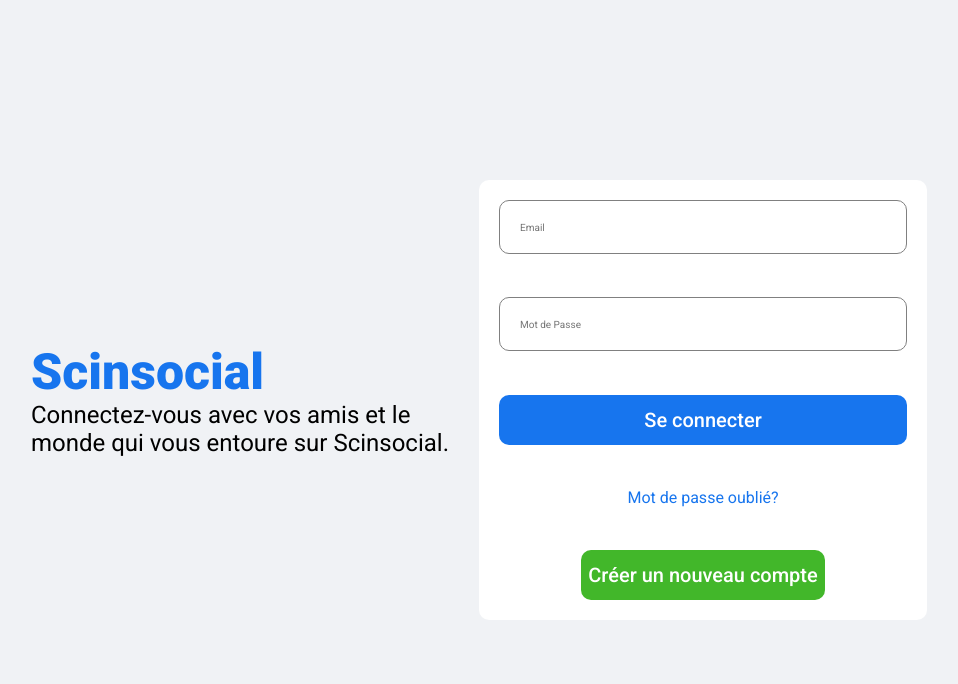
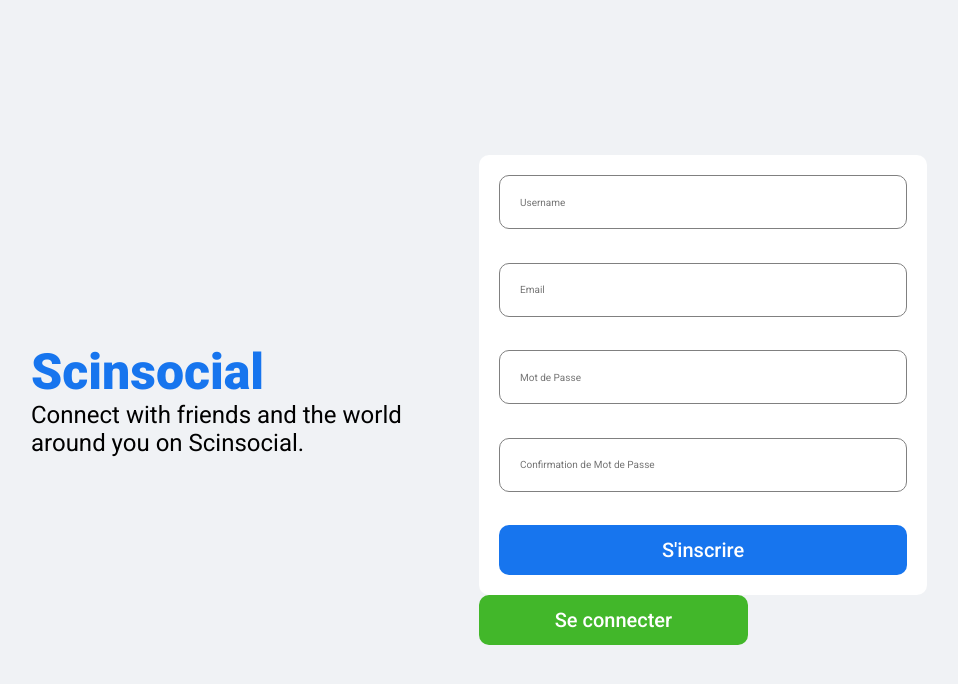
Before and after one commit to yayasane/mern-social-media-react, a React (Create React App) app: page /register in a window 1280 px wide. Shown: the top 684 px of the page, without its empty margins (161-1119 px from the left). Built offline with nearby package versions, Linux system fonts and the light colour scheme; no server answers.

Commit message:
Use websoket url env variable for socket connection

```diff
--- a/package.json
+++ b/package.json
@@ -42,5 +42,8 @@
       "last 1 firefox version",
       "last 1 safari version"
     ]
+  },
+  "engines": {
+    "node": "v14.16.0"
   }
 }
--- a/public/assets/style.css
+++ /dev/null
@@ -1,10 +0,0 @@
-* {
-  margin: 0;
-  font-family: 'Roboto', sans-serif;
-}
-
-input,
-button,
-textarea:focus {
-  outline: none;
-}
--- a/public/index.html
+++ b/public/index.html
@@ -8,8 +8,18 @@
       content="Web site created using create-react-app"
     />
     <link href="https://fonts.googleapis.com/css2?family=Roboto:wght@100;300;400;500;700;900&display=swap" rel="stylesheet">
+<style>
+  * {
+  margin: 0;
+  font-family: 'Roboto', sans-serif;
+}
 
-    <link rel="stylesheet" href="http://localhost:3000/assets/style.css">
+input,
+button,
+textarea:focus {
+  outline: none;
+}
+</style>
 
     <title>Social App</title>
   </head>
--- a/src/App.jsx
+++ b/src/App.jsx
@@ -22,7 +22,7 @@ function App() {
         <Route
           path="/register"
           render={(props) =>
-            user ? <Redirect to="/" /> : <Login {...props} />
+            user ? <Redirect to="/" /> : <Register {...props} />
           }
           exact
         />
--- a/src/components/chatOnline/ChatOnline.jsx
+++ b/src/components/chatOnline/ChatOnline.jsx
@@ -14,7 +14,7 @@ const ChatOnline = ({ onlineUsers, currentId, setCurrentChat }) => {
   }
 
   const fetchConversation = async (user) => {
-    console.log(user)
+    // console.log(user)
     const { data } = await axios.get(
       `${API_URL}/conversations/find/${currentId}/${user._id}`,
     )
@@ -29,7 +29,6 @@ const ChatOnline = ({ onlineUsers, currentId, setCurrentChat }) => {
   useEffect(() => {
     fetchFriends(currentId)
   }, [currentId])
-  console.log(friends)
   return (
     <div className="chatOnline">
       {onlineFriends.map((o) => (
--- a/src/components/conversation/Conversation.jsx
+++ b/src/components/conversation/Conversation.jsx
@@ -12,7 +12,7 @@ const Conversation = ({ conversation, currentUser }) => {
   const fetchFriend = async (friendId) => {
     try {
       const { data } = await axios.get(`${API_URL}/users?userId=${friendId}`)
-      console.log(data)
+      // console.log(data)
       setUser(data)
     } catch (err) {
       console.log(err)
--- a/src/pages/login/Login.jsx
+++ b/src/pages/login/Login.jsx
@@ -3,6 +3,7 @@ import { useContext, useRef } from 'react'
 import { loginCall } from '../../apiCalls'
 import { AuthContext } from '../../contexts/auth/AuthContext'
 import { CircularProgress } from '@mui/material'
+import { Link } from 'react-router-dom'
 const Login = () => {
   const { user, isFetching, error, dispatch } = useContext(AuthContext)
   const email = useRef()
@@ -50,6 +51,8 @@ const Login = () => {
               )}
             </button>
             <span className="loginForgot">Mot de passe oublié?</span>
+          </form>
+          <Link to="/register">
             <button className="loginRegisterButton" disabled={isFetching}>
               {isFetching ? (
                 <CircularProgress color="inherit" size="15px" />
@@ -57,7 +60,7 @@ const Login = () => {
                 'Créer un nouveau compte'
               )}
             </button>
-          </form>
+          </Link>
         </div>
       </div>
     </div>
--- a/src/pages/messenger/Messenger.jsx
+++ b/src/pages/messenger/Messenger.jsx
@@ -21,6 +21,7 @@ const Messenger = () => {
   const socket = useRef()
 
   const API_URL = process.env.REACT_APP_API
+  const socketUrl = process.env.REACT_APP_WEB_SOCKET_URL
 
   const fetchConversations = async (userId) => {
     try {
@@ -62,13 +63,25 @@ const Messenger = () => {
   }
 
   useEffect(() => {
-    socket.current = io('ws://social-media-websocket.herokuapp.com')
+    //Mixed Active Content est désormais bloqué par défaut dans Firefox 23 !
+    //What is Mixed Content? Lorsqu'un utilisateur visite une page servie via HTTP, sa connexion est ouverte aux attaques d'écoute clandestine et de l'homme du milieu (MITM).  Lorsqu'un utilisateur visite une page servie via HTTPS, sa connexion avec le serveur Web est authentifiée et cryptée avec SSL et donc protégée contre les indiscrets et les attaques MITM.
+    socket.current = io(window.location.protocol + '//' + socketUrl)
+    socket.current.on('connect', () => {
+      socket.current.emit('addUser', user._id)
+      console.log('conect')
+    })
     socket.current.on('getMessage', (data) => {
       setArrivalMessage({
         sender: data.senderId,
         text: data.text,
         createdAt: Date.now(),
       })
+    })
+    socket.current.on('disconnect', (reason) => {
+      if (reason === 'io server disconnect') {
+        // the disconnection was initiated by the server, you need to reconnect manually    s
+        socket.current.connect()
+      } // else the socket will automatically try to reconnect
     })
   }, [])
 
@@ -79,7 +92,6 @@ const Messenger = () => {
   }, [arrivalMessage, currentChat])
 
   useEffect(() => {
-    socket.current.emit('addUser', user._id)
     socket.current.on('getUsers', (users) => {
       setOnlineUsers(
         user.followings.filter((f) => users.some((u) => u.userId === f)),
--- a/src/pages/register/Register.jsx
+++ b/src/pages/register/Register.jsx
@@ -1,6 +1,6 @@
 import axios from 'axios'
 import { useRef } from 'react'
-import { useHistory } from 'react-router-dom'
+import { Link, useHistory } from 'react-router-dom'
 import './register.css'
 const Register = () => {
   const username = useRef()
@@ -9,8 +9,11 @@ const Register = () => {
   const passwordAgain = useRef()
   const history = useHistory()
 
+  const API_URL = process.env.REACT_APP_API
+
   const handleSubmit = async (e) => {
     e.preventDefault()
+    console.log(password.current.value, passwordAgain.current.value)
     if (password.current.value !== passwordAgain.current.value) {
       passwordAgain.current.setCustomValidity("Passwords don't match!")
     } else {
@@ -20,7 +23,7 @@ const Register = () => {
         password: password.current.value,
       }
       try {
-        await axios.post('/auth/register', user)
+        await axios.post(`${API_URL}/auth/register`, user)
         history.push('/login')
       } catch (error) {
         console.log(error)
@@ -67,12 +70,15 @@ const Register = () => {
               placeholder="Confirmation de Mot de Passe"
               className="loginInput"
               ref={passwordAgain}
+              onInput="this.setCustomValidity('')"
             />
             <button className="loginButton" type="submit">
               S'inscrire
             </button>
+          </div>
+          <Link to="/login">
             <button className="loginRegisterButton">Se connecter</button>
-          </div>
+          </Link>
         </form>
       </div>
     </div>
```
